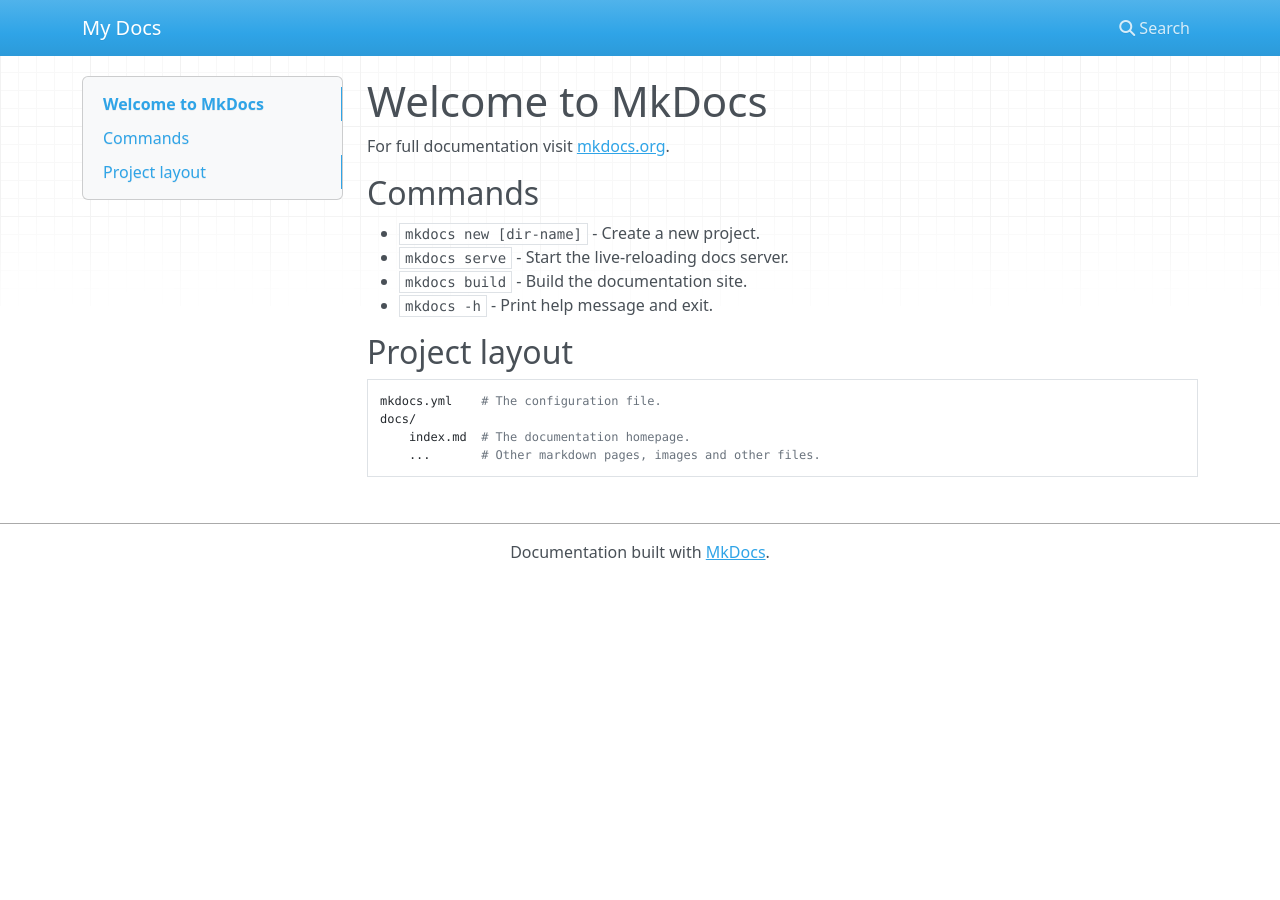
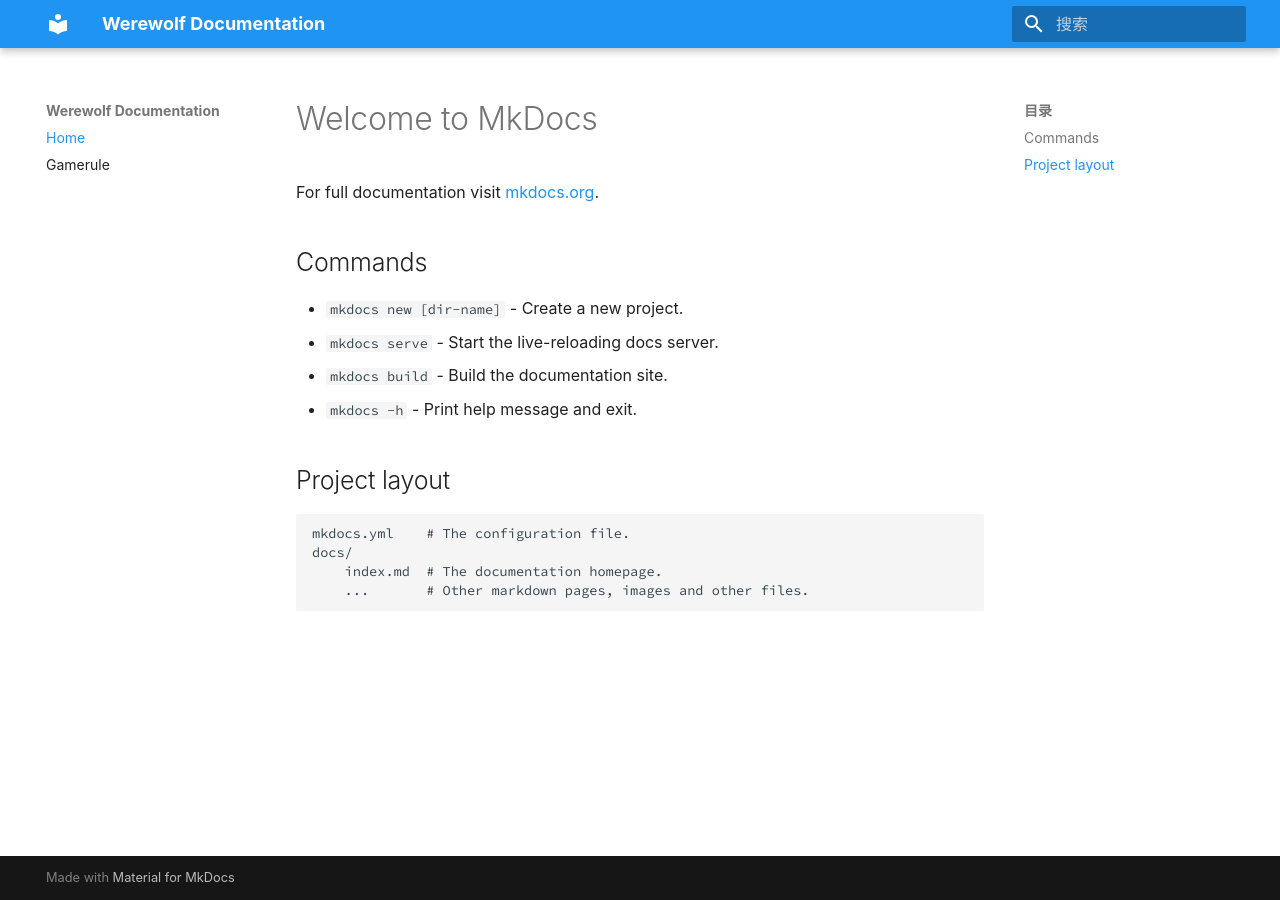
Before and after one commit to HuangFuSL/Werewolf, an MkDocs documentation site: the page built from docs/docs/index.md, in a window 1280 px wide. Built offline with MkDocs 1.6.1 and Material for MkDocs 9.7.7, drawn with Linux system fonts in a browser that asks for light colours; nearby versions of some CDN libraries; some web fonts are replaced.

Commit message:
Create gamerule.md

```diff
--- a/docs/mkdocs.yml
+++ b/docs/mkdocs.yml
@@ -1 +1,44 @@
-site_name: My Docs
+site_name: Werewolf Documentation
+nav:
+  - Home: index.md
+  - Gamerule: gamerule.md
+theme:
+  name: material
+  language: zh
+  palette:  # 颜色
+    primary: 'blue'
+    accent: 'cyan'
+    feature:
+      tabs: true  # 横向导航
+  font:
+    code: Source Code Pro
+    text: PingFang SC
+markdown_extensions:
+  - pymdownx.arithmatex
+  - pymdownx.details
+  - admonition
+  - codehilite:
+      guess_lang: false
+      linenums: false
+  - toc:
+      permalink: true
+  - footnotes
+  - meta
+  - def_list
+  - pymdownx.arithmatex
+  - pymdownx.betterem:
+      smart_enable: all
+  - pymdownx.caret
+  - pymdownx.critic
+  - pymdownx.details
+  - pymdownx.emoji:
+      emoji_generator: !!python/name:pymdownx.emoji.to_png
+  - pymdownx.extra
+  - pymdownx.inlinehilite
+  - pymdownx.magiclink
+  - pymdownx.mark
+  - pymdownx.smartsymbols
+  - pymdownx.superfences
+  - pymdownx.tasklist:
+      custom_checkbox: true
+  - pymdownx.tilde
```
Also changed, not shown: docs/docs/gamerule.md (added, +81 -0 lines).
